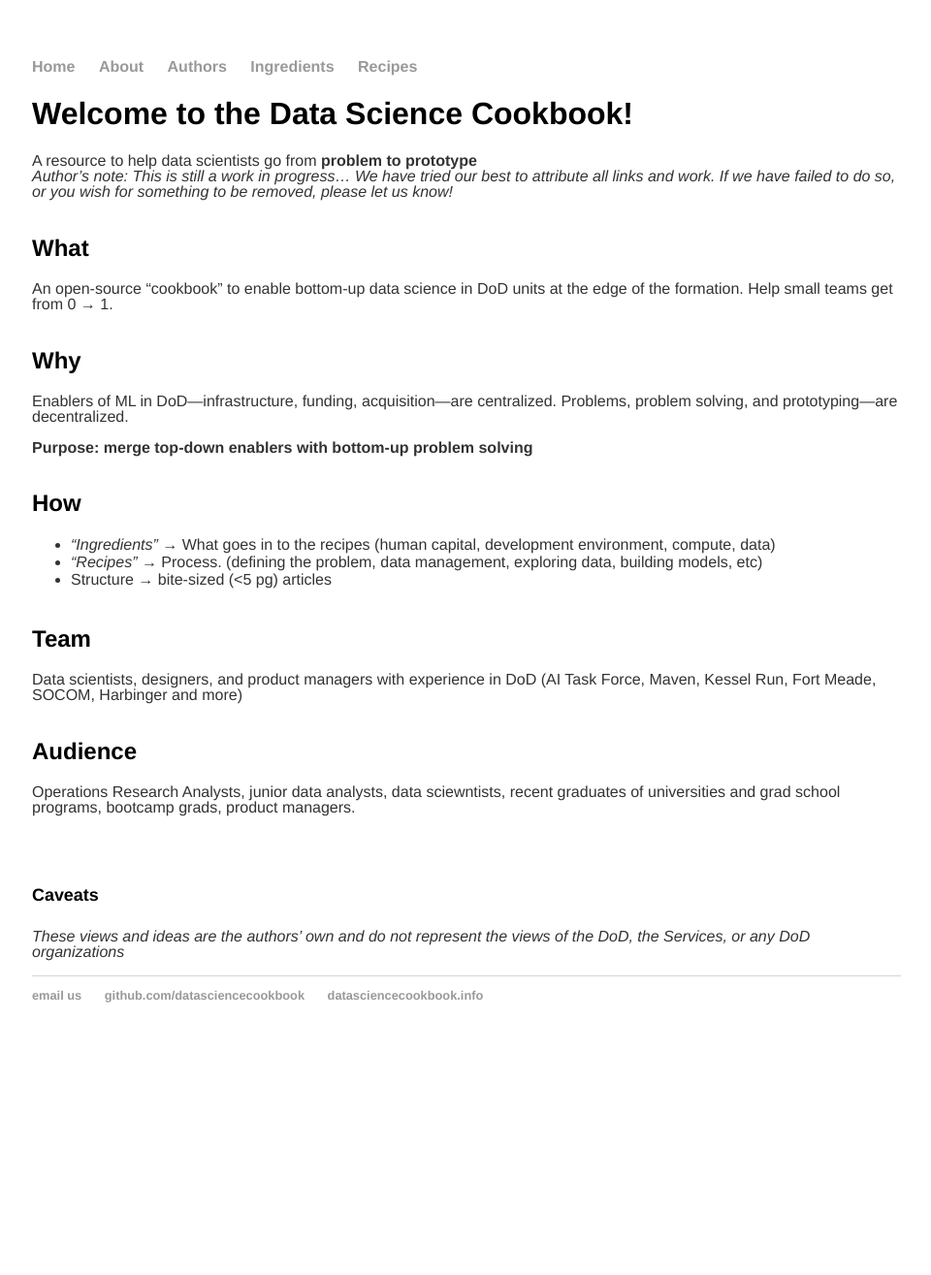
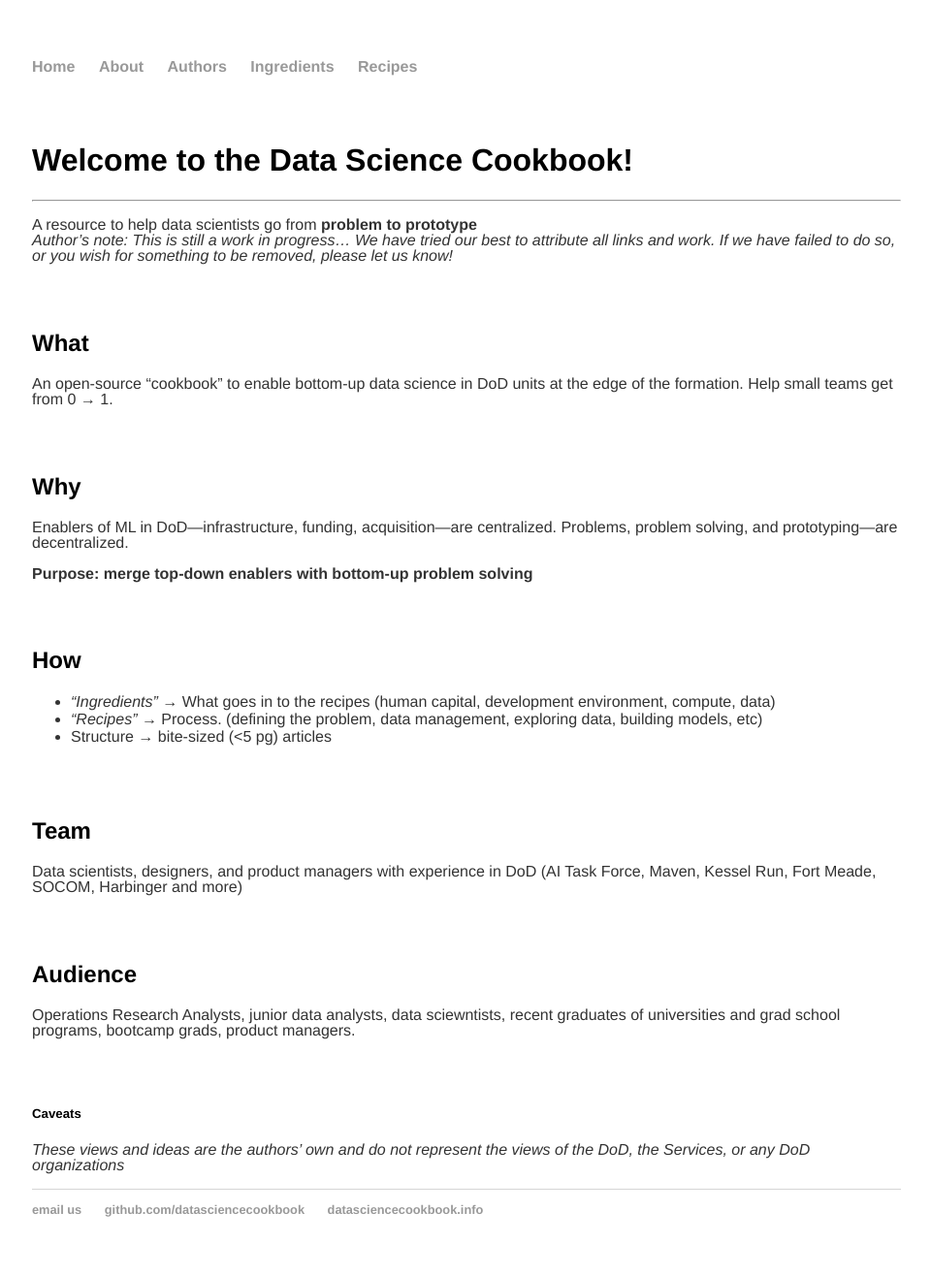
Before and after one commit to datasciencecookbook/datasciencecookbook.github.io, a Jekyll site: the page built from index.md, in a window 1280 px wide. Shown: the whole page at 97% size, without its empty margins (159-1119 px from the left). Built offline with Jekyll 4.4.1, drawn with Linux system fonts in a browser that asks for light colours; before the commit the page ends 1094 px from its top, so only the background shows below that.

Commit message:
spacing index.md

```diff
--- a/index.md
+++ b/index.md
@@ -2,34 +2,35 @@
 layout: default
 title: Data Science Cookbook
 ---
-
+<br><br>
 # Welcome to the Data Science Cookbook!
+-------------------------
 A resource to help data scientists go from **problem to prototype**
 <br>
 _Author's note: This is still a work in progress..._
 _We have tried our best to attribute all links and work. If we have failed to do so, or you wish for something to be removed, please let us know!_
-<br/><br/>
+<br/><br/><br><br>
 ## What
 An open-source “cookbook” to enable bottom-up data science in DoD units at the edge of the formation. Help small teams get from 0 → 1.
-<br/><br/>
+<br/><br/><br/><br/>
 ## Why
 Enablers of ML in DoD—infrastructure, funding, acquisition—are centralized.
 Problems, problem solving, and prototyping—are decentralized.
 <br/><br/>
 **Purpose: merge top-down enablers with bottom-up problem solving**
-<br/><br/>
+<br/><br/><br/><br/>
 ## How
 - _"Ingredients"_ → What goes in to the recipes (human capital, development environment, compute, data)
 - _"Recipes"_ → Process. (defining the problem, data management, exploring data, building models, etc)
 - Structure → bite-sized (<5 pg) articles
-<br/><br/>
+<br/><br/><br/><br/>
 
 ## Team
 Data scientists, designers, and product managers with experience in DoD (AI Task Force, Maven, Kessel Run, Fort Meade, SOCOM, Harbinger and more)
-<br/><br/>
+<br/><br/><br/><br/>
 ## Audience
 Operations Research Analysts, junior data analysts, data sciewntists, recent graduates of universities and grad school programs, bootcamp grads, product managers.
-<br/><br/>
-<br/><br/>
-#### Caveats
+<br/><br/><br/><br/>
+
+##### Caveats
 _These views and ideas are the authors' own and do not represent the views of the DoD, the Services, or any DoD organizations_
```
